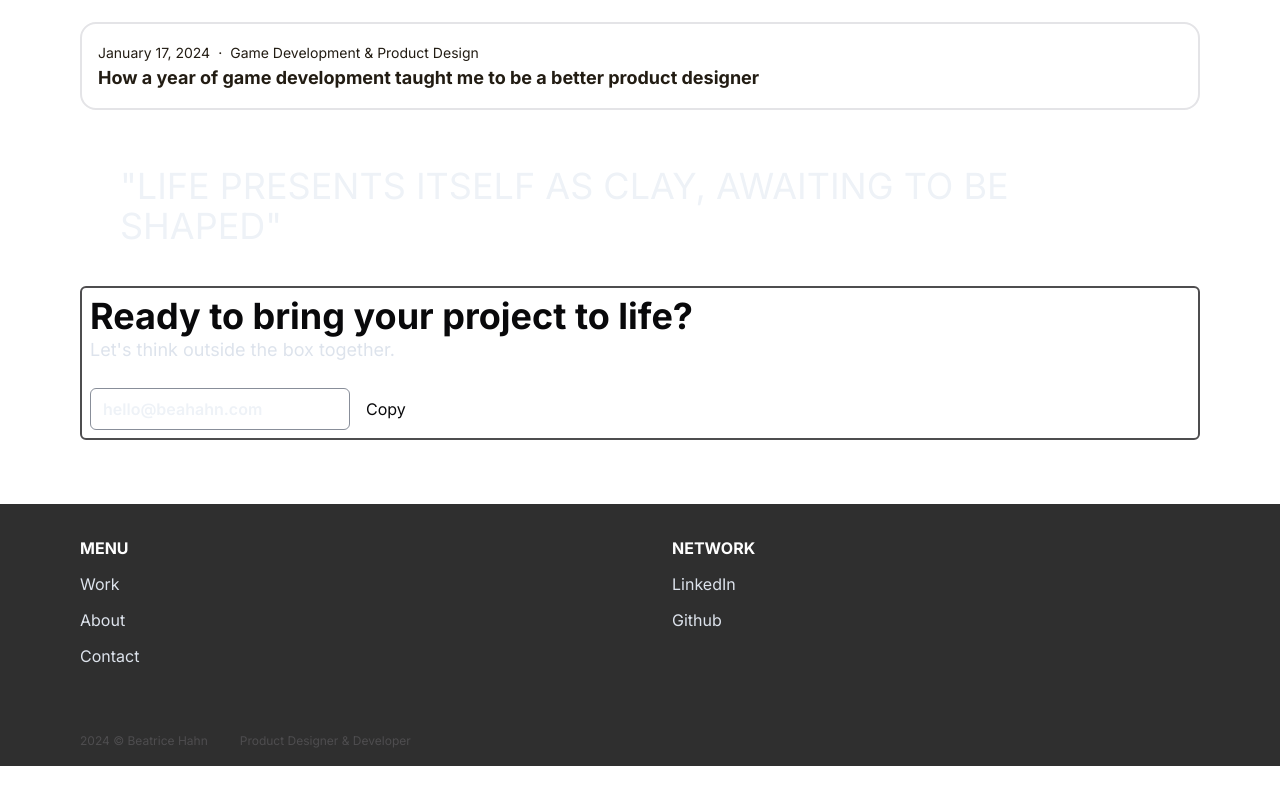
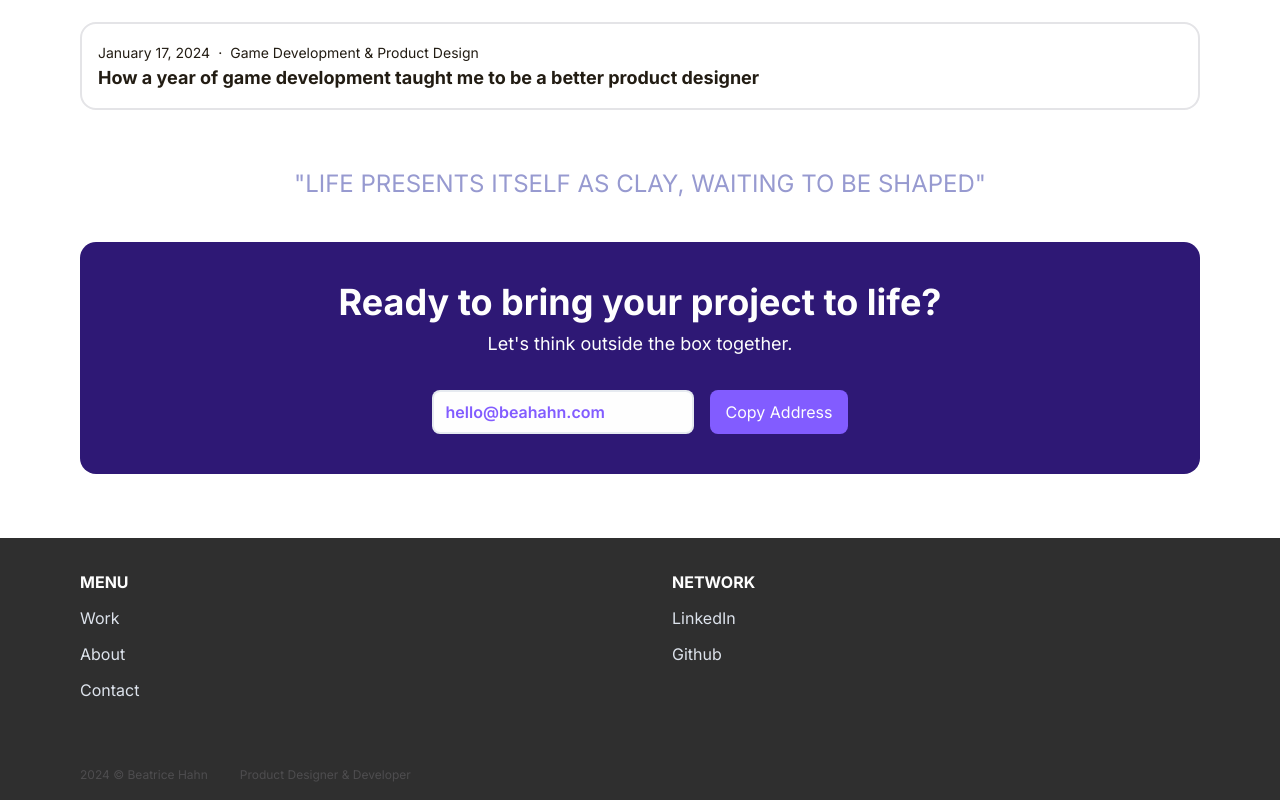
Before and after one commit to beatricehahn/nextjs-portfolio, a Next.js app: page / in a window 1280 px wide. Shown: the part 2042-2842 px from the top of the page. Before the commit the page ends 2808 px from the top, so only its background shows below. Built offline with nearby package versions, Linux system fonts and the light colour scheme.

Commit message:
Update quote and contact UI and colors

```diff
--- a/components/QuoteBlock.tsx
+++ b/components/QuoteBlock.tsx
@@ -2,7 +2,7 @@ const QuoteBlock = () => {
   return (
     <div className='flex justify-center m-10'>
         <blockquote className=''>
-            <p className='text-2xl lg:text-4xl text-white-100'>"LIFE PRESENTS ITSELF AS CLAY, AWAITING TO BE SHAPED"</p>
+            <p className=' text-center text-[16px] md:text-[20px] lg:text-[24px] text-hero'>"LIFE PRESENTS ITSELF AS CLAY, WAITING TO BE SHAPED"</p>
         </blockquote>
     </div>
   )
--- a/components/atoms/CopyButton.tsx
+++ b/components/atoms/CopyButton.tsx
@@ -18,13 +18,13 @@ const CopyButton = ( { link } : { link: string }) => {
                 type="text"
                 value={link}
                 readOnly
-                className='font-semibold text-white-100 border-gray-500 bg-transparent border-3 border-opacity-80 focus:ring-2 focus:ring-purple rounded-md'
+                className='font-semibold text-purple-bright border-white-200 bg-white border-2 border-opacity-70 focus:ring-2 focus:ring-purple rounded-[8px]'
             />
             <button
                 onClick={copyToClipboard}
-                className='rounded-md ml-2 p-2 bg-purple'
+                className='rounded-[8px] ml-[16px] px-[16px] py-[10px] bg-purple-bright text-white'
             >
-                {copied ? 'Copied!' : 'Copy'}
+                {copied ? 'Copied!' : 'Copy Address'}
             </button>
         </div>
     )
--- a/components/organisms/Contact.tsx
+++ b/components/organisms/Contact.tsx
@@ -3,9 +3,9 @@ import CopyButton from "../atoms/CopyButton"
 
 const Contact = () => {
   return (
-    <div id="contact" className='mb-10 p-2 border-2 rounded-md border-white-800'>
-      <h1 className="font-bold text-xl md:text-4xl text-purple">Ready to bring your project to life?</h1>
-      <p className="text-white-200 text-lg mb-6">Let's think outside the box together.</p>
+    <div id="contact" className='mb-10 flex flex-col items-center py-10 px-4 rounded-[16px] bg-purple'>
+      <h1 className="font-bold text-xl md:text-4xl text-white">Ready to bring your project to life?</h1>
+      <p className="text-white text-lg mb-8 mt-2">Let's think outside the box together.</p>
       <CopyButton link="hello@beahahn.com" />
     </div>
   )
--- a/tailwind.config.ts
+++ b/tailwind.config.ts
@@ -46,11 +46,11 @@ const config = {
           "100": "#E4ECFF",
         },
         purple: {
-          dark: "#2E1875",
+          DEFAULT: "#2E1875",
           bright: "#825CFF"
         },
         special: {
-          creme: "#FEF5EA",
+          DEFAULT: "#FEF5EA",
           candyfloss: "#FFEDFA",
           lavanderwhip: "#FAF5FF",
           coldsteel: "#E3EDF8",
```
